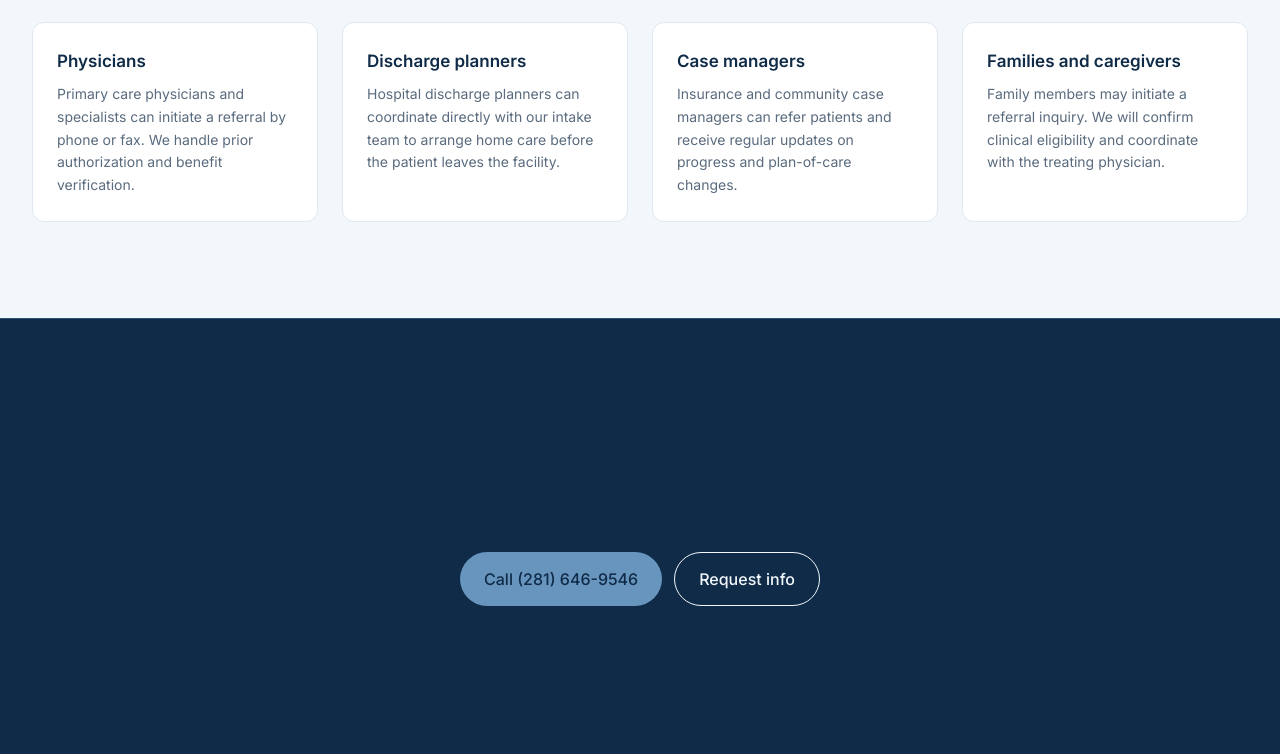
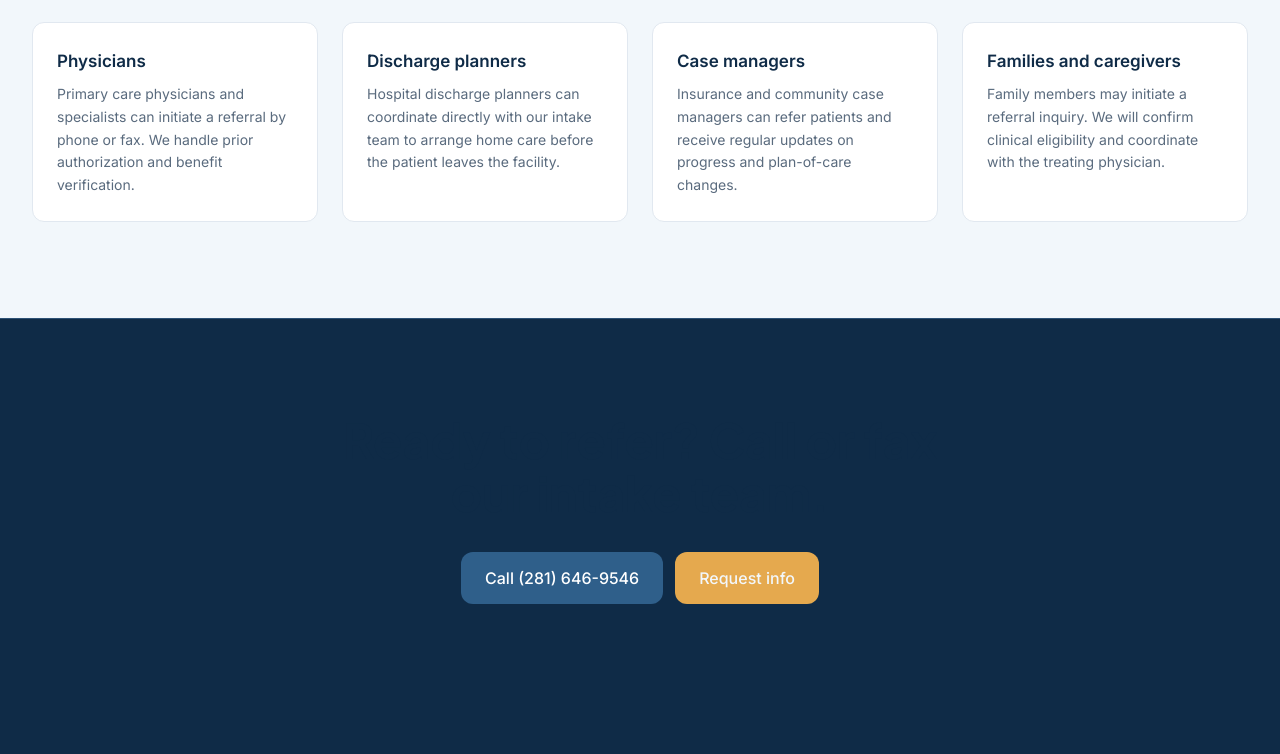
Before and after one commit to actiniumholdings/Lifecare-Options, a Next.js app: page /en/refer in a window 1280 px wide. Shown: the part 2000-2754 px from the top of the page. Built offline with nearby package versions, Linux system fonts and the light colour scheme.

Commit message:
feat: restyle Button to blue-deep primary + amber secondary

```diff
--- a/components/Button.tsx
+++ b/components/Button.tsx
@@ -34,11 +34,9 @@ type ButtonAsLink = BaseProps & {
 type ButtonProps = ButtonAsButton | ButtonAsLink;
 
 const VARIANT_STYLES: Record<ButtonVariant, string> = {
-  primary: "bg-care-blue-deep text-navy hover:bg-care-blue-deep/90 rounded-full",
-  secondary:
-    "bg-transparent text-navy border-[1.5px] border-navy hover:bg-navy/5 rounded-full",
-  tertiary:
-    "bg-transparent text-navy hover:text-care-blue underline-offset-4 hover:underline",
+  primary: "bg-blue-deep text-white hover:bg-navy rounded-xl",
+  secondary: "bg-amber text-navy-deep hover:bg-amber-deep rounded-xl",
+  tertiary: "bg-transparent text-blue-deep hover:text-navy underline-offset-4 hover:underline",
 };
 
 const SIZE_STYLES: Record<ButtonSize, string> = {
```
Also changed, not shown: 1 other file (tests, documents, lock files or other folders).
